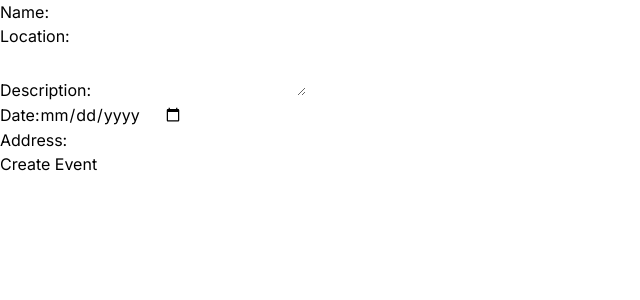
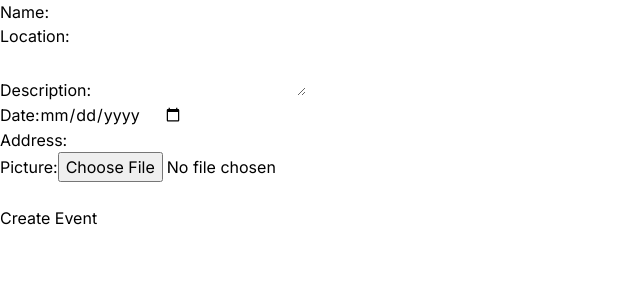
Before and after one commit to juanpa097/teapptro-creator, a Next.js app: page /create-event in a window 1280 px wide. Shown: the top 300 px of the page, without its empty margins (0-640 px from the left). Built offline with nearby package versions, Linux system fonts and the light colour scheme; no server answers.

Commit message:
Added pictire

```diff
--- a/app/create-event/page.tsx
+++ b/app/create-event/page.tsx
@@ -3,7 +3,8 @@
 import { addDoc, collection, Timestamp } from 'firebase/firestore';
 import Image from 'next/image'
 import { useState } from 'react';
-import { firestore } from '../services/FirebaseService';
+import { firestore, storage } from '../services/FirebaseService';
+import { ref, uploadBytes, getDownloadURL } from 'firebase/storage';
 
 export default function CreateEvent() {
 
@@ -12,6 +13,22 @@ export default function CreateEvent() {
   const [description, setDescription] = useState('');
   const [date, setDate] = useState('');
   const [address, setAddress] = useState('');
+  const [picture, setPicture] = useState<File | null>(null);
+  const [pictureUrl, setPictureUrl] = useState<string | null>(null);
+
+  const handlePictureUpload = async (e: React.ChangeEvent<HTMLInputElement>) => {
+    const file = e.target.files?.[0];
+
+    if (file) {
+      // Upload the picture to Firebase Storage
+      const storageRef = ref(storage, `pictures/${file.name}`);
+      await uploadBytes(storageRef, file);
+
+      // Get the download URL of the uploaded picture
+      const downloadURL = await getDownloadURL(storageRef);
+      setPictureUrl(downloadURL);
+    }
+  };
 
   const handleSubmit = async (e: React.FormEvent<HTMLFormElement>) => {
     e.preventDefault();
@@ -23,14 +40,16 @@ export default function CreateEvent() {
       description,
       date,
       address,
+      pictureUrl,
     });
 
     const event = {
       'name': name,
-      'location': location,
+      'location_name': location,
       'description': description,
       'date': Timestamp.fromDate(new Date(date)),
       'address': address,
+      'image_url': pictureUrl,
     }
 
     try {
@@ -45,6 +64,8 @@ export default function CreateEvent() {
     setDescription('');
     setDate('');
     setAddress('');
+    setPicture(null);
+    setPictureUrl(null);
   };
 
   return (
@@ -94,6 +115,17 @@ export default function CreateEvent() {
           />
         </label>
         <br />
+        <label>
+          Picture:
+          <input type="file" onChange={handlePictureUpload} />
+        </label>
+        <br />
+        {pictureUrl && (
+          <div>
+            <img src={pictureUrl} alt="Uploaded" />
+          </div>
+        )}
+        <br />
         <button type="submit">Create Event</button>
       </form>
     </div>
--- a/app/services/FirebaseService.ts
+++ b/app/services/FirebaseService.ts
@@ -5,6 +5,7 @@ import { initializeApp } from "firebase/app";
 import {
     getFirestore,
 } from 'firebase/firestore';
+import { getStorage } from "firebase/storage";
 
 
 // Your web app's Firebase configuration
@@ -20,7 +21,9 @@ const firebaseConfig = {
 // Initialize Firebase
 const app = initializeApp(firebaseConfig);
 const firestore = getFirestore(app);
+const storage = getStorage(app)
 
 export {
     firestore,
+    storage,
 };
```
